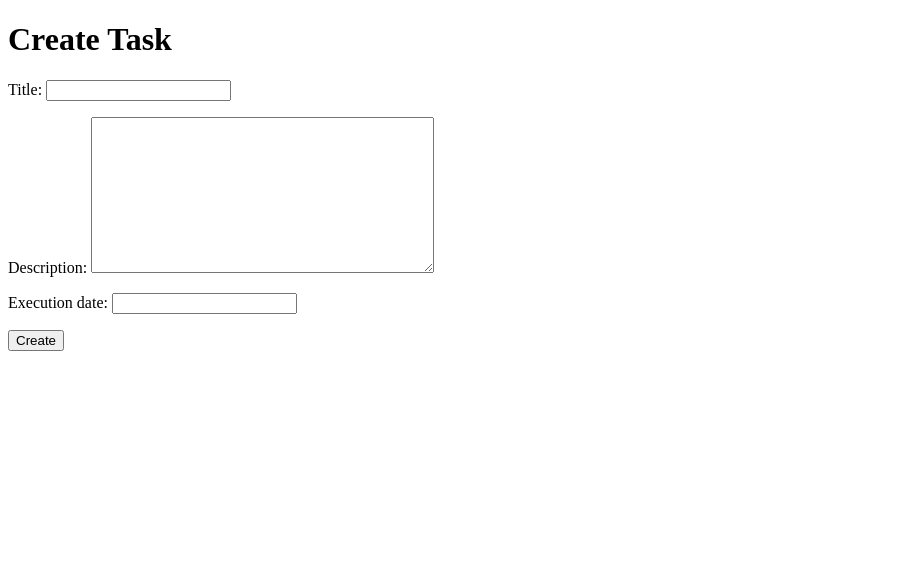
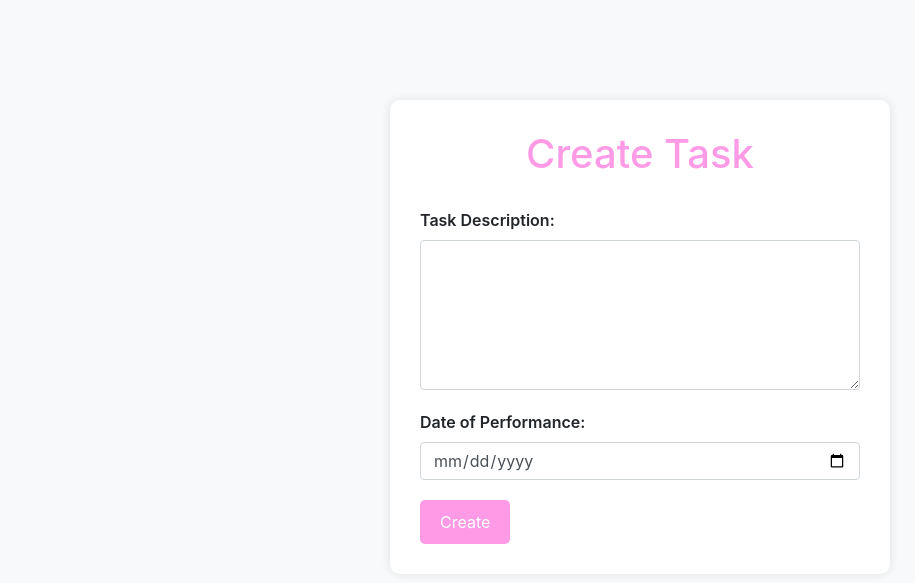
Before and after one commit to sandroin/Learning-Management-System, a Django app: page /create-task/ in a window 1280 px wide. Shown: the top 583 px of the page, without its empty margins (0-915 px from the left). Run offline with Django 5.2, Linux system fonts and the light colour scheme; the visitor is signed in with stand-in values (Sample User, id 1); some libraries are stand-ins or nearby versions.

Commit message:
Update create_task.html

```diff
--- a/lms_app/templates/create_task.html
+++ b/lms_app/templates/create_task.html
@@ -4,13 +4,66 @@
     <meta charset="UTF-8">
     <meta name="viewport" content="width=device-width, initial-scale=1.0">
     <title>Create Task</title>
+    <link rel="stylesheet" href="https://stackpath.bootstrapcdn.com/bootstrap/4.5.2/css/bootstrap.min.css">
+    <style>
+        body {
+            background-color: #f8f9fa;
+        }
+        .container {
+            max-width: 500px;
+            margin: 100px auto;
+            padding: 30px;
+            background-color: #fff;
+            border-radius: 10px;
+            box-shadow: 0px 0px 10px rgba(0, 0, 0, 0.1);
+        }
+        h1 {
+            color: #ff9be6;
+            text-align: center;
+            margin-bottom: 30px;
+        }
+        form {
+            margin-top: 20px;
+        }
+        .form-group {
+            margin-bottom: 20px;
+        }
+        label {
+            font-weight: 600;
+        }
+        textarea.form-control {
+            height: 150px; /* Adjust the height as needed */
+        }
+        button[type="submit"] {
+            background-color: #ff9be6;
+            color: #fff;
+            border: none;
+            border-radius: 5px;
+            padding: 10px 20px;
+            font-size: 16px;
+            cursor: pointer;
+            transition: background-color 0.3s ease;
+        }
+        button[type="submit"]:hover {
+            background-color: #ff9be6;
+        }
+    </style>
 </head>
 <body>
-    <h1>Create Task</h1>
-    <form method="post">
-        {% csrf_token %}
-        {{ form.as_p }}
-        <button type="submit">Create</button>
-    </form>
+    <div class="container">
+        <h1>Create Task</h1>
+        <form method="post">
+            {% csrf_token %}
+            <div class="form-group">
+                <label for="id_task_description">Task Description:</label>
+                <textarea class="form-control" id="id_task_description" name="task_description" rows="5"></textarea>
+            </div>
+            <div class="form-group">
+                <label for="id_date_of_performance">Date of Performance:</label>
+                <input type="date" class="form-control" id="id_date_of_performance" name="date_of_performance">
+            </div>
+            <button type="submit" class="btn btn-primary">Create</button>
+        </form>
+    </div>
 </body>
 </html>
```
